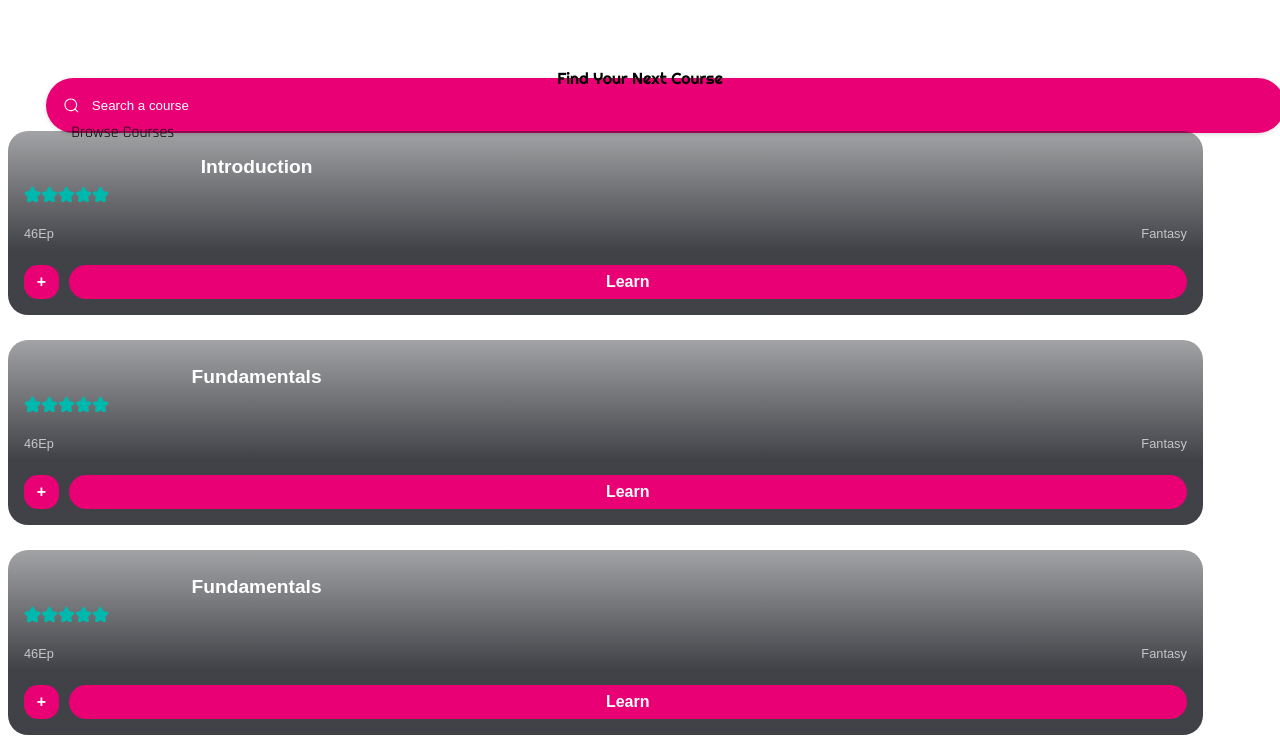
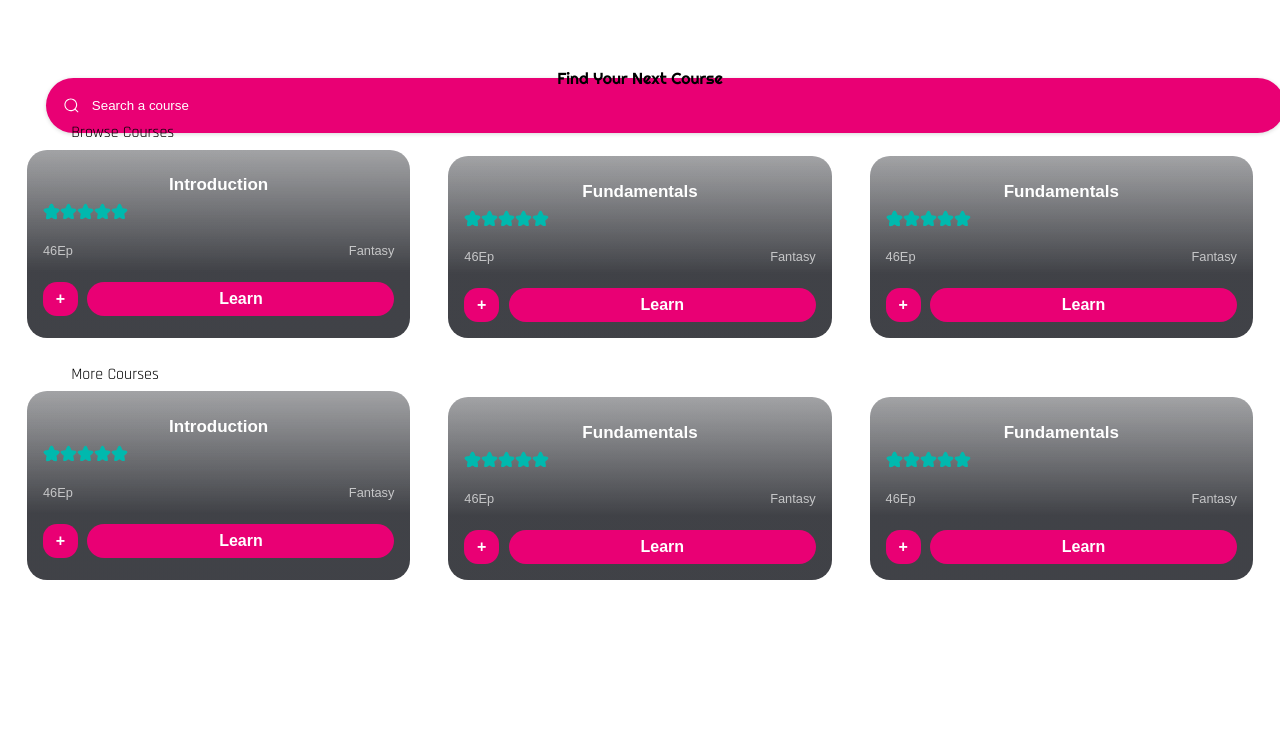
Before and after one commit to autopips/course, a plain HTML site: page index.html in a window 1280 px wide. Shown: the part 800-1538 px from the top of the page. After the commit the page ends 1407 px from the top, so only its background shows below. Drawn offline with Linux system fonts and the light colour scheme.

Commit message:
Update elements.css

```diff
--- a/elements.css
+++ b/elements.css
@@ -1,7 +1,12 @@
+
+
+.cardss{
+    display: flex;
+}
 
 
 .card {
-  --width: 92%;
+  --width: 40%;
   --height: auto;
   --primary: #00b9ae;
   --text: #f9f9f9b2;
@@ -24,6 +29,8 @@
   gap: 0.7rem;
   padding: 1em;
   padding-top: 1.4em;
+  margin: 1.5%;
+
 }
 #card{
  margin-top: 2%;
@@ -32,10 +39,10 @@
 
 .card .card__title {
   margin: 0;
-  font-size: 1.2rem;
+  font-size: 17px;
   font-weight: bold;
   margin-top: 0.2rem;
-  margin-left: -60%;
+
 }
 
 .rating {
```
